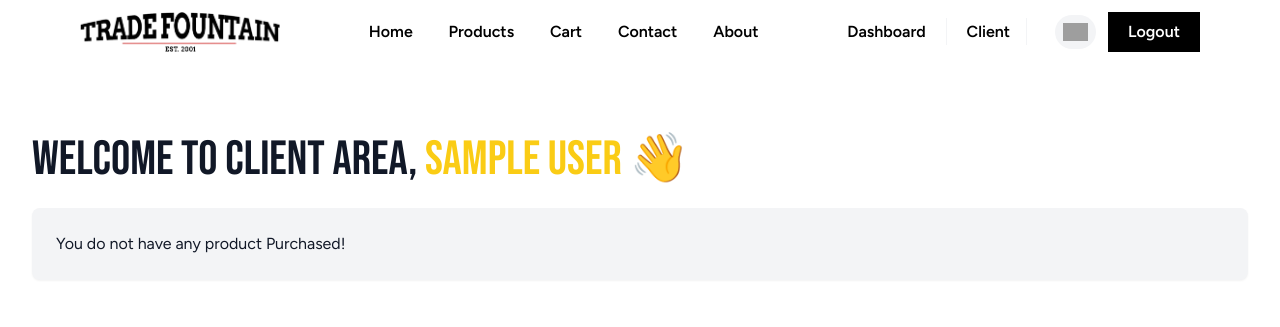
After one commit to webmentordev/trade-fountian-co-uk, a Laravel app: page /client in a window 1280 px wide. The commit adds this page. Shown: the top 327 px of the page. Run offline with Laravel 10, Linux system fonts and the light colour scheme; the visitor is signed in with stand-in values (Sample User, id 1); data that the repository does not hold is empty; style sheets or scripts are compiled from the project's sources; some libraries are stand-ins or nearby versions; grey boxes are pictures that could not be loaded.

Commit message:
client area

```diff
--- /dev/null
+++ b/app/Http/Livewire/Client.php
@@ -0,0 +1,19 @@
+<?php
+
+namespace App\Http\Livewire;
+
+use App\Models\Cart;
+use Livewire\Component;
+
+class Client extends Component
+{
+    public function render()
+    {
+        return view('livewire.client', [
+            'orders' => Cart::where('user_id', auth()->user()->id)->get(),
+            'completed' => Cart::where('user_id', auth()->user()->id)->where('status', 'completed')->sum('total'),
+            'pending' => Cart::where('user_id', auth()->user()->id)->where('status', 'pending')->sum('total'),
+            'cancelled' => Cart::where('user_id', auth()->user()->id)->where('status', 'cancelled')->sum('total')
+        ]);
+    }
+}
--- a/app/Http/Livewire/Products/ProductsCreate.php
+++ b/app/Http/Livewire/Products/ProductsCreate.php
@@ -49,7 +49,7 @@ class ProductsCreate extends Component
         Product::create([
             'name' => $this->name,
             'short_name' => $this->short,
-            'slug' => str_replace(' ', '-', strtolower($this->name)).'-'.rand(1, 9999999),
+            'slug' => str_replace(' ', '-', strtolower($this->short)).'-'.rand(1, 9999999),
             'price' => $this->price,
             'image' => $this->image->store('product_images', 'public_disk'),
             'description' => $this->description,
--- /dev/null
+++ b/resources/views/livewire/client.blade.php
@@ -0,0 +1,52 @@
+<div class="py-12">
+    <div class="max-w-7xl mx-auto sm:px-6 lg:px-8">
+        <div class="py-6 text-gray-900 flex items-center justify-between">
+            <h1 class="text-5xl title">Welcome to Client Area, <span class="text-yellow-400">{{ auth()->user()->name }}</span> 👋</h1>
+        </div>
+        @if (count($orders))
+            <div class="flex flex-col">
+                @foreach ($orders as $order)
+                    <div class="bg-gray-100 mb-6 overflow-hidden shadow-sm sm:rounded-lg">
+                        <div class="p-6 text-gray-900 flex items-center justify-between">
+                            <div class="flex items-center">
+                                <img src="{{ asset('/storage/'. $order->product->image) }}" width="50px" alt="{{ $order->product->short_name }} Image">
+                                <div class="flex flex-col">
+                                    <div class="flex">
+                                        <b class="ml-3 font-semibold mr-3">{{ $order->product->short_name }}</b>
+                                        (<span class="ml-1 text-blue-500">x {{ $order->quantity }}</span>)
+                                    </div>
+                                    @if ($order->order_id)
+                                        <p class="ml-3"><b class="mr-2">OrderID:</b>{{ $order->order_id }}</p>
+                                    @endif
+                                </div>
+                            </div>
+                            <div class="flex items-center">
+                                @if ($order->status == 'pending')
+                                    <span class="py-2 mr-2 flex items-center px-4 rounded-xl bg-yellow-400/20 text-black"><i class="h-[10px] w-[10px] rounded-full bg-yellow-400 mr-2"></i> Pending</span>
+                                @elseif ($order->status == 'completed')
+                                    <span class="py-2 mr-2 flex items-center px-4 rounded-xl bg-green-400/20 text-black"><i class="h-[10px] w-[10px] rounded-full bg-green-400 mr-2"></i> Completed</span>
+                                    @elseif ($order->status == 'cancelled')
+                                    <span class="py-2 mr-2 flex items-center px-4 rounded-xl bg-red-400/20 text-black"><i class="h-[10px] w-[10px] rounded-full bg-red-400 mr-2"></i> Cancelled</span>
+                                @endif
+                                <h4 class="text-4xl ml-3 font-semibold price">${{ number_format($order->product->price * $order->quantity, 2) }}</h4>
+                            </div>
+                        </div>
+                    </div>
+                @endforeach
+                <div class="bg-black mb-3 overflow-hidden shadow-sm sm:rounded-lg">
+                    <div class="p-6 text-white flex items-center justify-between">
+                        <h3 class="text-2xl font-semibold">Total Paid: <i class="font-normal text-gray-100">${{ $completed }}</i></h3>
+                        <h3 class="text-2xl font-semibold">Total Pending: <i class="font-normal text-gray-100">${{ $pending }}</i></h3>
+                        <h3 class="text-2xl font-semibold">Total Cancelled: <i class="font-normal text-gray-100">${{ $cancelled }}</i></h3>
+                    </div>
+                </div>
+            </div>
+        @else
+            <div class="bg-gray-100 overflow-hidden shadow-sm sm:rounded-lg">
+                <div class="p-6 text-gray-900">
+                    {{ __("You do not have any product Purchased!") }}
+                </div>
+            </div>
+        @endif
+    </div>
+</div>
--- a/resources/views/livewire/navbar.blade.php
+++ b/resources/views/livewire/navbar.blade.php
@@ -17,7 +17,7 @@
                     @if (auth()->user()->is_admin)
                         <a class="pr-5 py-1 hover:underline transition-all border-r border-gray-100" href="{{ route('dashboard') }}">Dashboard</a>
                     @endif
-                    <a class="mx-4 pr-4 py-1 hover:underline transition-all border-r border-gray-100" href="#">Client</a>
+                    <a class="mx-4 pr-4 py-1 hover:underline transition-all border-r border-gray-100" href="{{ route('client') }}">Client</a>
                 @endauth
                 @guest
                     <a class="pr-5 py-1 hover:underline transition-all border-r border-gray-100" href="{{ route('login') }}">Login</a>
--- a/routes/web.php
+++ b/routes/web.php
@@ -3,6 +3,7 @@
 use App\Http\Livewire\Home;
 use Illuminate\Support\Facades\Route;
 use App\Http\Controllers\ProfileController;
+use App\Http\Livewire\Client;
 use App\Http\Livewire\Products\ProductsCreate;
 use App\Http\Livewire\Products\ProductsListing;
 use App\Http\Livewire\Products\SingleProduct;
@@ -12,6 +13,11 @@ Route::get('/', Home::class)->name('home');
 Route::get('/dashboard', function () {
     return view('dashboard');
 })->middleware(['auth', 'verified', 'is_admin'])->name('dashboard');
+
+Route::middleware(['auth', 'verified'])->group(function () {
+    Route::get('/client', Client::class)->name('client');
+});
+
 
 Route::middleware(['auth', 'verified', 'is_admin'])->group(function () {
     Route::get('/profile', [ProfileController::class, 'edit'])->name('profile.edit');
```
Also changed, not shown: resources/views/layouts/guest.blade.php (+4 -3 lines), public/assets/guest.jpg (added).
